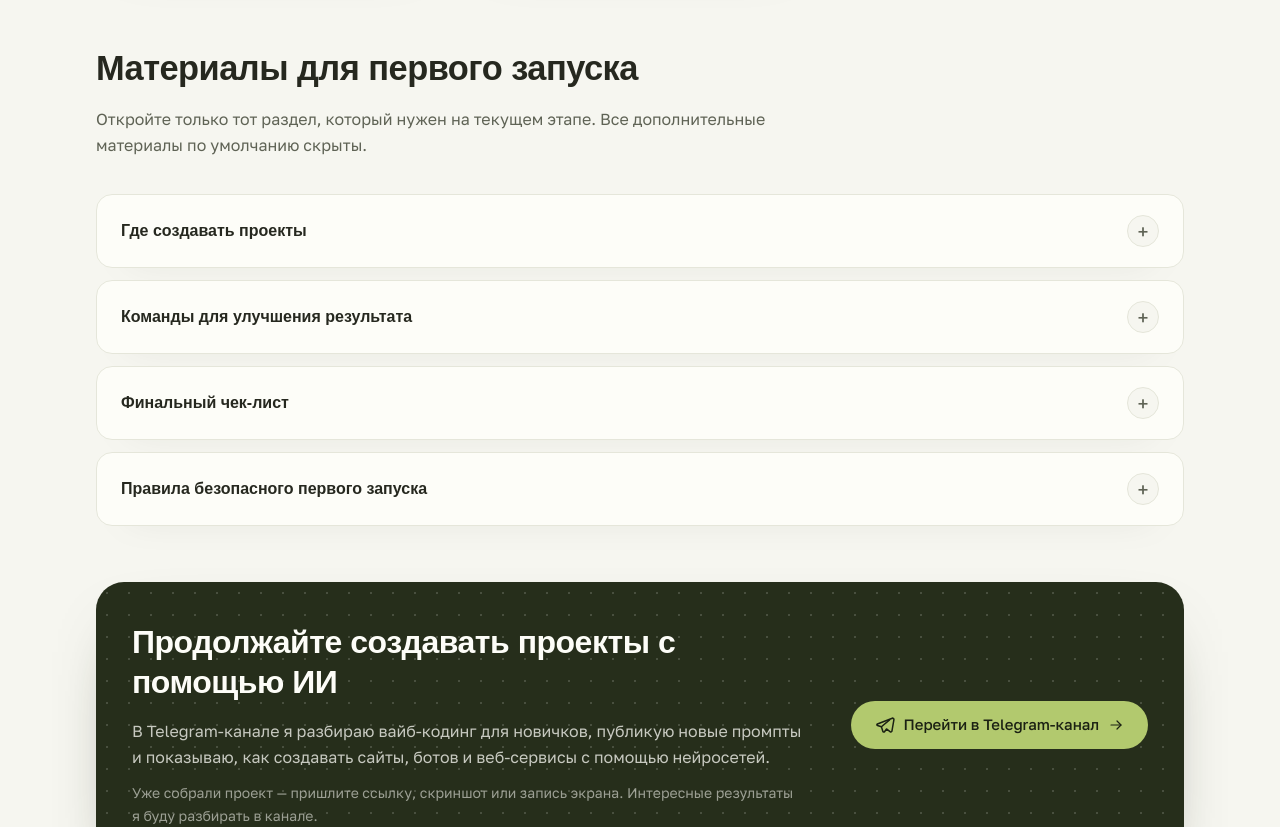
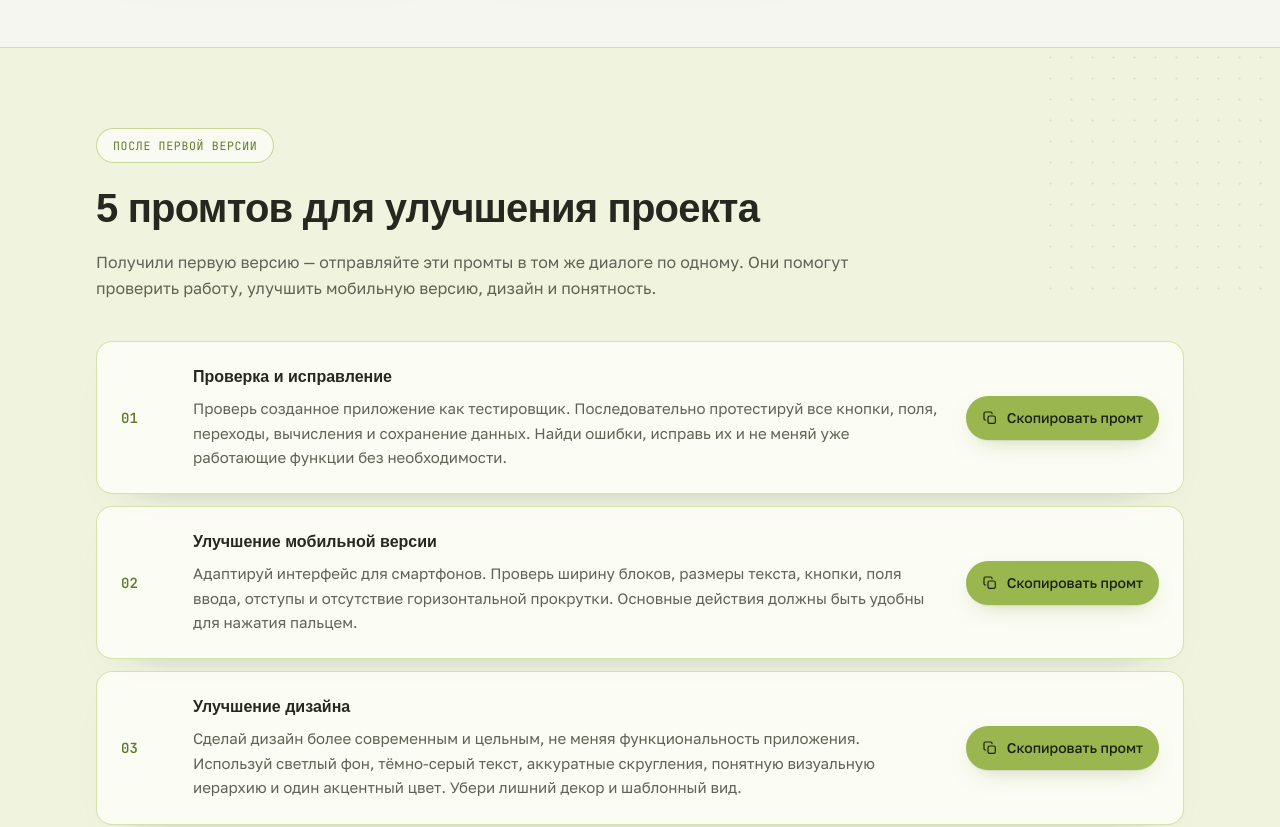
Before and after one commit to ungurenko/free-materials, a Next.js app: page / in a window 1280 px wide. Shown: the part 1520-2347 px from the top of the page. Built offline with nearby package versions, Linux system fonts and the light colour scheme; a web font is replaced by a local one.

Commit message:
feat: выделить промты для улучшения проекта

```diff
--- a/src/app/page.tsx
+++ b/src/app/page.tsx
@@ -1,5 +1,6 @@
 import CtaTelegram from "@/components/CtaTelegram";
 import Hero from "@/components/Hero";
+import ImprovementPromptsSection from "@/components/leadmagnet/ImprovementPromptsSection";
 import ProjectGallery from "@/components/leadmagnet/ProjectGallery";
 import ResourcesSection from "@/components/leadmagnet/ResourcesSection";
 import { pageCopy } from "@/content/leadmagnet";
@@ -19,6 +20,7 @@ export default function HomePage() {
         <ProjectGallery />
       </section>
 
+      <ImprovementPromptsSection />
       <ResourcesSection />
       <CtaTelegram />
     </>
--- /dev/null
+++ b/src/components/leadmagnet/ImprovementPromptsSection.tsx
@@ -0,0 +1,70 @@
+"use client";
+
+import { useEffect, useRef, useState } from "react";
+import { IconCheck, IconCopy } from "@/components/icons";
+import { improvementPrompts, pageCopy } from "@/content/leadmagnet";
+import { copyText } from "@/lib/copy";
+
+export default function ImprovementPromptsSection() {
+  const [copyStatus, setCopyStatus] = useState("");
+  const [copiedPromptId, setCopiedPromptId] = useState("");
+  const copyTimer = useRef<number | undefined>(undefined);
+  const copy = pageCopy.improvementPrompts;
+
+  useEffect(() => () => window.clearTimeout(copyTimer.current), []);
+
+  const handlePromptCopy = async (id: string, text: string) => {
+    const copied = await copyText(text);
+    setCopiedPromptId(copied ? id : "");
+    setCopyStatus(copied ? copy.copiedStatus : copy.copyErrorStatus);
+    window.clearTimeout(copyTimer.current);
+    copyTimer.current = window.setTimeout(() => {
+      setCopyStatus("");
+      setCopiedPromptId("");
+    }, 2100);
+  };
+
+  return (
+    <section className="relative mt-16 scroll-mt-24 overflow-hidden border-y border-lime-300/80 bg-lime-100 py-16 sm:mt-20 sm:py-20" aria-labelledby="improvement-prompts-title">
+      <div className="dot-grid pointer-events-none absolute -right-20 -top-16 size-80 opacity-60" aria-hidden />
+      <div className="container-x relative">
+        <div className="max-w-3xl">
+          <p className="pill w-fit border border-lime-400/70 bg-paper/70 px-4 py-2 text-lime-700">{copy.eyebrow}</p>
+          <h2 id="improvement-prompts-title" className="mt-5 font-display text-[1.8rem] font-semibold leading-tight tracking-[-0.02em] text-ink sm:text-[2.5rem]">
+            {copy.title}
+          </h2>
+          <p className="mt-4 text-[15px] leading-relaxed text-ink-soft sm:text-base">{copy.description}</p>
+        </div>
+
+        <div className="mt-9 space-y-3 sm:mt-10">
+          {improvementPrompts.map((prompt, index) => {
+            const copied = copiedPromptId === prompt.id;
+
+            return (
+              <article key={prompt.id} className="grid gap-4 rounded-2xl border border-lime-300/80 bg-paper/85 p-5 shadow-[0_18px_42px_-36px_rgba(38,40,31,0.5)] sm:p-6 lg:grid-cols-[3rem_minmax(0,1fr)_auto] lg:items-center lg:gap-6">
+                <span className="font-mono text-sm font-semibold text-lime-700" aria-hidden>{String(index + 1).padStart(2, "0")}</span>
+                <div>
+                  <h3 className="font-display text-[15px] font-semibold leading-snug text-ink sm:text-base">{prompt.title}</h3>
+                  <p className="mt-2 text-sm leading-relaxed text-ink-soft sm:text-[15px]">{prompt.text}</p>
+                </div>
+                <button
+                  type="button"
+                  onClick={() => handlePromptCopy(prompt.id, prompt.text)}
+                  aria-label={`${copy.copyLabel}: ${prompt.title}`}
+                  className="btn-primary h-11 w-full px-4 text-sm sm:w-fit"
+                >
+                  {copied ? <IconCheck className="size-4" /> : <IconCopy className="size-4" />}
+                  {copy.copyLabel}
+                </button>
+              </article>
+            );
+          })}
+        </div>
+      </div>
+
+      <p className={`fixed bottom-5 left-1/2 z-[90] -translate-x-1/2 rounded-full bg-moss-950 px-4 py-2.5 text-sm text-paper shadow-xl transition ${copyStatus ? "translate-y-0 opacity-100" : "pointer-events-none translate-y-3 opacity-0"}`} role="status" aria-live="polite">
+        {copyStatus}
+      </p>
+    </section>
+  );
+}
--- a/src/components/leadmagnet/ResourcesSection.tsx
+++ b/src/components/leadmagnet/ResourcesSection.tsx
@@ -1,10 +1,8 @@
 "use client";
 
-import { useEffect, useRef, useState, type ReactNode } from "react";
-import { checklistItems, commands, pageCopy, safetyRules, services } from "@/content/leadmagnet";
-import { copyText } from "@/lib/copy";
+import { useEffect, useState, type ReactNode } from "react";
+import { checklistItems, pageCopy, safetyRules, services } from "@/content/leadmagnet";
 import { getChecklistProgress, parseChecklistState } from "@/lib/leadmagnet-state";
-import { IconCheck, IconCopy } from "@/components/icons";
 
 const checklistStorageKey = "vibeCodingChecklist";
 
@@ -53,14 +51,11 @@ export default function ResourcesSection() {
   const [openPanels, setOpenPanels] = useState<string[]>([]);
   const [checkedIndexes, setCheckedIndexes] = useState<number[]>([]);
   const [checklistHydrated, setChecklistHydrated] = useState(false);
-  const [copyStatus, setCopyStatus] = useState("");
-  const copyTimer = useRef<number | undefined>(undefined);
   const progress = getChecklistProgress(checkedIndexes, checklistItems.length);
 
   useEffect(() => {
     setCheckedIndexes(parseChecklistState(localStorage.getItem(checklistStorageKey), checklistItems.length));
     setChecklistHydrated(true);
-    return () => window.clearTimeout(copyTimer.current);
   }, []);
 
   useEffect(() => {
@@ -78,13 +73,6 @@ export default function ResourcesSection() {
 
   const handleCheck = (index: number) => {
     setCheckedIndexes((current) => current.includes(index) ? current.filter((item) => item !== index) : [...current, index].sort((a, b) => a - b));
-  };
-
-  const handleCommandCopy = async (text: string) => {
-    const copied = await copyText(text);
-    setCopyStatus(copied ? `Команда скопирована` : "Не удалось скопировать команду");
-    window.clearTimeout(copyTimer.current);
-    copyTimer.current = window.setTimeout(() => setCopyStatus(""), 2100);
   };
 
   return (
@@ -108,21 +96,6 @@ export default function ResourcesSection() {
             ))}
           </div>
           <p className="mt-5 text-[15px] font-semibold text-ink">{pageCopy.resources.servicesRecommendation}</p>
-        </Accordion>
-
-        <Accordion id="commands" title={pageCopy.resources.commandsTitle} open={openPanels.includes("commands")} onToggle={() => togglePanel("commands")}>
-          <div className="grid gap-4 lg:grid-cols-2">
-            {commands.map((command) => (
-              <article key={command.id} className="flex flex-col rounded-2xl border border-line bg-milk/55 p-5">
-                <h4 className="font-display text-[15px] font-semibold text-ink">{command.title}</h4>
-                <p className="mt-3 flex-1 text-sm leading-relaxed text-ink-soft">{command.text}</p>
-                <button type="button" onClick={() => handleCommandCopy(command.text)} className="btn-ghost mt-5 h-11 w-fit px-4 text-sm">
-                  {copyStatus === "Команда скопирована" ? <IconCheck className="size-4" /> : <IconCopy className="size-4" />}
-                  Скопировать команду
-                </button>
-              </article>
-            ))}
-          </div>
         </Accordion>
 
         <Accordion id="checklist" title={pageCopy.resources.checklistTitle} open={openPanels.includes("checklist")} onToggle={() => togglePanel("checklist")}>
@@ -150,8 +123,6 @@ export default function ResourcesSection() {
           </div>
         </Accordion>
       </div>
-
-      <p className={`fixed bottom-5 left-1/2 z-[90] -translate-x-1/2 rounded-full bg-moss-950 px-4 py-2.5 text-sm text-paper shadow-xl transition ${copyStatus ? "translate-y-0 opacity-100" : "pointer-events-none translate-y-3 opacity-0"}`} role="status" aria-live="polite">{copyStatus}</p>
     </section>
   );
 }
--- a/src/content/leadmagnet.ts
+++ b/src/content/leadmagnet.ts
@@ -29,7 +29,7 @@ export interface Project {
   prompt: string;
 }
 
-export interface Command {
+export interface ImprovementPrompt {
   id: string;
   title: string;
   text: string;
@@ -55,12 +55,20 @@ export const pageCopy = {
     description: "Не нужно проходить все задания подряд. Для первого результата достаточно одного проекта.",
     openLabel: "Открыть промпт",
   },
+  improvementPrompts: {
+    eyebrow: "После первой версии",
+    title: "5 промтов для улучшения проекта",
+    description:
+      "Получили первую версию — отправляйте эти промты в том же диалоге по одному. Они помогут проверить работу, улучшить мобильную версию, дизайн и понятность.",
+    copyLabel: "Скопировать промт",
+    copiedStatus: "Промт скопирован",
+    copyErrorStatus: "Не удалось скопировать промт",
+  },
   resources: {
     title: "Материалы для первого запуска",
     description: "Откройте только тот раздел, который нужен на текущем этапе. Все дополнительные материалы по умолчанию скрыты.",
     servicesTitle: "Где создавать проекты",
     servicesRecommendation: "Не знаете, что выбрать — начните с Google AI Studio.",
-    commandsTitle: "Команды для улучшения результата",
     checklistTitle: "Финальный чек-лист",
     checklistIntro: "Отметьте пункты после проверки проекта. Состояние сохраняется в этом браузере.",
     safetyTitle: "Правила безопасного первого запуска",
@@ -339,29 +347,29 @@ export const projects: Project[] = [
   },
 ];
 
-export const commands: Command[] = [
+export const improvementPrompts: ImprovementPrompt[] = [
   {
-    id: "command-check",
+    id: "prompt-check",
     title: "Проверка и исправление",
     text: "Проверь созданное приложение как тестировщик. Последовательно протестируй все кнопки, поля, переходы, вычисления и сохранение данных. Найди ошибки, исправь их и не меняй уже работающие функции без необходимости.",
   },
   {
-    id: "command-mobile",
+    id: "prompt-mobile",
     title: "Улучшение мобильной версии",
     text: "Адаптируй интерфейс для смартфонов. Проверь ширину блоков, размеры текста, кнопки, поля ввода, отступы и отсутствие горизонтальной прокрутки. Основные действия должны быть удобны для нажатия пальцем.",
   },
   {
-    id: "command-design",
+    id: "prompt-design",
     title: "Улучшение дизайна",
     text: "Сделай дизайн более современным и цельным, не меняя функциональность приложения. Используй светлый фон, тёмно-серый текст, аккуратные скругления, понятную визуальную иерархию и один акцентный цвет. Убери лишний декор и шаблонный вид.",
   },
   {
-    id: "command-simplify",
+    id: "prompt-simplify",
     title: "Упрощение интерфейса",
     text: "Посмотри на приложение глазами человека, который видит его впервые. Упрости непонятные подписи, убери лишние элементы и сделай главное действие очевидным без дополнительных объяснений.",
   },
   {
-    id: "command-final",
+    id: "prompt-final",
     title: "Финальная проверка",
     text: "Проведи финальную проверку проекта. Убедись, что приложение запускается без ошибок, работает после перезагрузки страницы, корректно отображается на телефоне и не содержит неработающих кнопок, временных технических надписей или незавершённых блоков.",
   },
@@ -398,5 +406,5 @@ export const checklistItems: string[] = [
 export const howToUseSteps = [
   "Откройте Qwen, Google AI Studio или GLM.",
   "Замените текст в квадратных скобках и вставьте промпт.",
-  "Проверьте первую версию и используйте дополнительные команды для улучшения.",
+  "Проверьте первую версию и используйте дополнительные промты для улучшения.",
 ];
```
Also changed, not shown: 1 other file (tests, documents, lock files or other folders).
